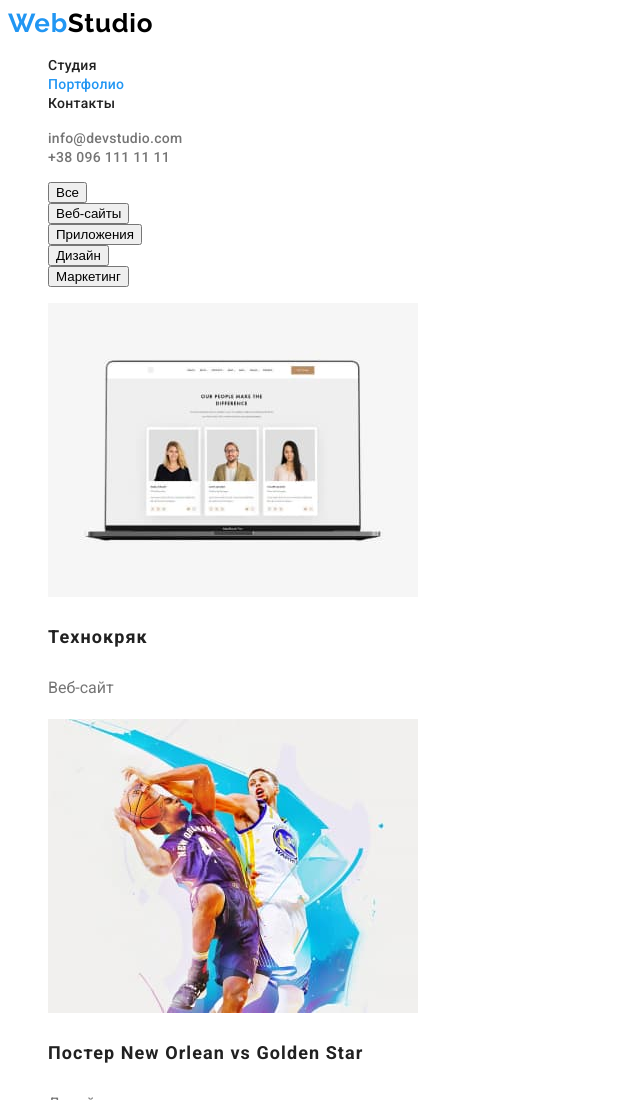
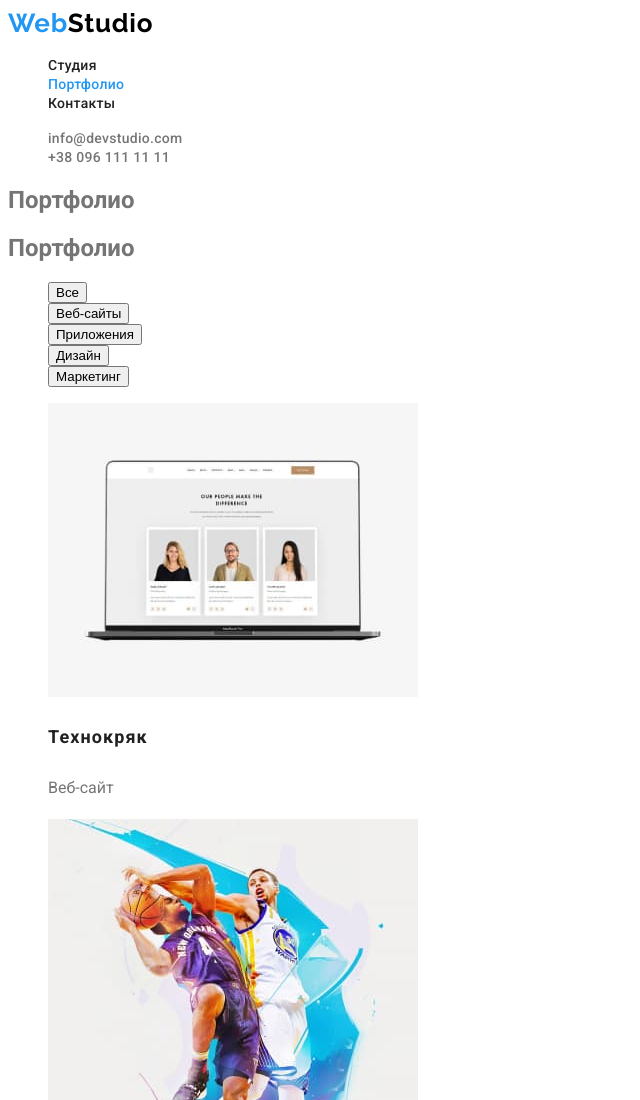
Before and after one commit to SerhiiIsaev/goit-markup-hw-02, a plain HTML site: page portfolio.html in a window 1280 px wide. Shown: the top 1100 px of the page, without its empty margins (0-640 px from the left). Drawn offline with Linux system fonts and the light colour scheme.

Commit message:
add titles to portfolio

```diff
--- a/portfolio.html
+++ b/portfolio.html
@@ -28,6 +28,8 @@
     </header>
     <main>
         <section class="portfolio">
+            <h1>Портфолио</h1>
+            <h2>Портфолио</h2>
             <ul class="portfolio-list-button list">
                 <li ><button class="portfolio-button" type="button">Все</button></li>
                 <li ><button class="portfolio-button" type="button">Веб-сайты</button></li>
```
